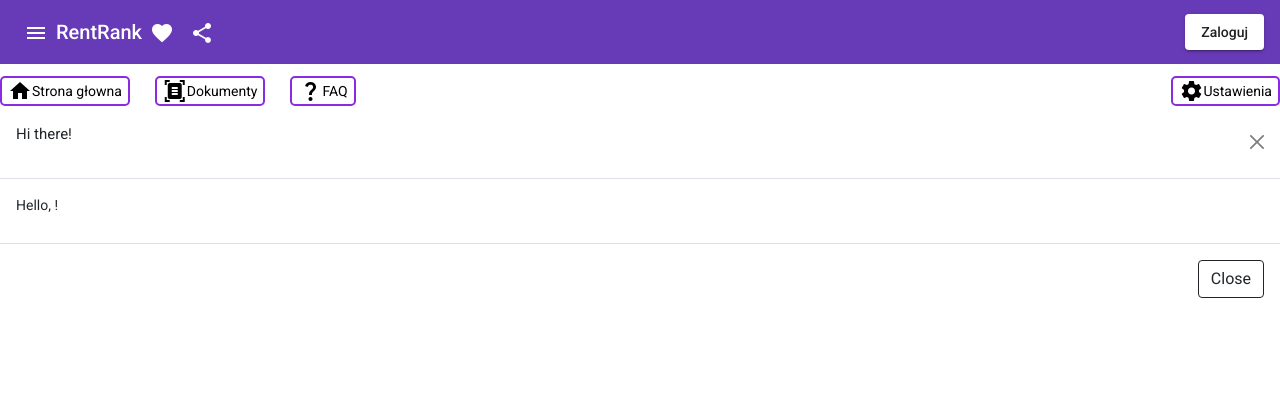
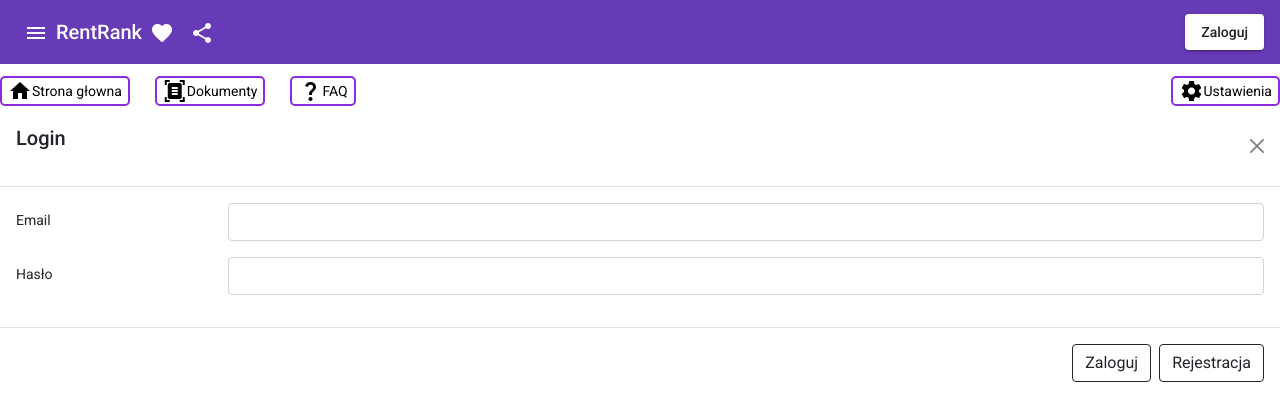
Before and after one commit to Quibeep/rent-rank, an Angular app: page /login in a window 1280 px wide. Shown: the top 420 px of the page. Built offline with nearby package versions, Linux system fonts and the light colour scheme.

Commit message:
Changed content of modal to be reactive form (simple version). Added button to redirect to separate registration form. Added functionality of closing modal once in new component

```diff
--- a/src/app/app-routing.module.ts
+++ b/src/app/app-routing.module.ts
@@ -5,6 +5,7 @@ import { FaqComponent } from './header/faq/faq.component';
 import { DocsComponent } from './header/docs/docs.component';
 import { SettingsComponent } from './header/settings/settings.component';
 import { PopupComponent } from './header/popup/popup.component';
+import { RegistrationComponent } from './header/registration/registration.component';
 
 const routes: Routes = [
   { path: '', component: MainPageComponent},
@@ -12,7 +13,7 @@ const routes: Routes = [
   { path: 'faq', component: FaqComponent},
   { path: 'settings', component: SettingsComponent},
   { path: 'login', component: PopupComponent},
-
+  { path: 'registration', component: RegistrationComponent},
 ];
 
 @NgModule({
--- a/src/app/header/header.component.ts
+++ b/src/app/header/header.component.ts
@@ -14,7 +14,7 @@ export class HeaderComponent implements OnInit {
 
   open() {
     const modalRef = this.modalService.open(PopupComponent, {centered:true});
-    modalRef.componentInstance.name = 'World';
+
   }
 
   ngOnInit(): void {
--- a/src/app/header/popup/popup.component.html
+++ b/src/app/header/popup/popup.component.html
@@ -1,11 +1,25 @@
 
 <div class="modal-header">
-  <h4 class="modal-title">Hi there!</h4>
+  <h2 class="modal-title">Login</h2>
   <button type="button" class="btn-close" aria-label="Close" (click)="activeModal.dismiss('Cross click')"></button>
 </div>
+<form [formGroup]="loginForm" (ngSubmit)="onSubmit()">
 <div class="modal-body">
-  <p>Hello, {{name}}!</p>
+  <div class="mb-3 row">
+    <label for="email" class="col-sm-2 col-form-label">Email</label>
+    <div class="col-sm-10">
+      <input type="email" class="form-control" id="email"formControlName="userEmail" >
+    </div>
+  </div>
+  <div class="mb-3 row">
+    <label for="inputPassword" class="col-sm-2 col-form-label">Hasło</label>
+    <div class="col-sm-10">
+      <input type="password" class="form-control" id="inputPassword" formControlName="userPassword">
+    </div>
+  </div>
 </div>
 <div class="modal-footer">
-  <button type="button" class="btn btn-outline-dark" (click)="activeModal.close('Close click')">Close</button>
+  <button type="submit" class="btn btn-outline-dark">Zaloguj</button>
+  <button type="button" class="btn btn-outline-dark" [routerLink]="['/registration']" (click)="activeModal.close()">Rejestracja</button>
 </div>
+</form>
--- a/src/app/header/popup/popup.component.ts
+++ b/src/app/header/popup/popup.component.ts
@@ -1,5 +1,6 @@
-import { Component } from '@angular/core';
-import { Input } from '@angular/core';
+import { Component, OnInit } from '@angular/core';
+
+import { FormControl, FormGroup, Validators } from '@angular/forms';
 import { NgbActiveModal, NgbModal } from '@ng-bootstrap/ng-bootstrap';
 
 
@@ -8,9 +9,21 @@ import { NgbActiveModal, NgbModal } from '@ng-bootstrap/ng-bootstrap';
   templateUrl: './popup.component.html',
   styleUrls: ['./popup.component.scss']
 })
-export class PopupComponent {
-  @Input() name:any ;
+export class PopupComponent implements OnInit{
+loginForm: FormGroup;
 
-  constructor(public activeModal: NgbActiveModal) {}
+  constructor(public activeModal: NgbActiveModal) {
 
+  }
+
+  ngOnInit(): void {
+    this.loginForm = new FormGroup ({
+      'userEmail': new FormControl(null,[Validators.required, Validators.email]),
+      'userPassword': new FormControl(null, [Validators.required])
+    });
+  }
+
+  onSubmit() {
+    console.log(this.loginForm)
+  }
 }
--- /dev/null
+++ b/src/app/header/registration/registration.component.html
@@ -0,0 +1,12 @@
+<div class="container-fluid" style="margin-top: 100px;">
+
+    <div class="row justify-content-center row-cols-2">
+      <div class="col-4 text-center">
+      <div class="form-group">
+        <label for="firstName">Imię</label>
+        <input id="firstName" type="text" class="form-control text-center">
+      </div>
+    </div>
+    </div>
+
+</div>
--- /dev/null
+++ b/src/app/header/registration/registration.component.ts
@@ -0,0 +1,15 @@
+import { Component, OnInit } from '@angular/core';
+
+@Component({
+  selector: 'app-registration',
+  templateUrl: './registration.component.html',
+  styleUrls: ['./registration.component.scss']
+})
+export class RegistrationComponent implements OnInit {
+
+  constructor() { }
+
+  ngOnInit(): void {
+  }
+
+}
--- a/tsconfig.json
+++ b/tsconfig.json
@@ -25,6 +25,8 @@
     "enableI18nLegacyMessageIdFormat": false,
     "strictInjectionParameters": true,
     "strictInputAccessModifiers": true,
-    "strictTemplates": true
+    "strictTemplates": true,
+    "strictPropertyInitialization": false
+
   }
 }
```
Also changed, not shown: src/app/app.module.ts (+6 -2 lines), src/app/header/registration/registration.component.scss (added), 1 other file (tests, documents, lock files or other folders).
